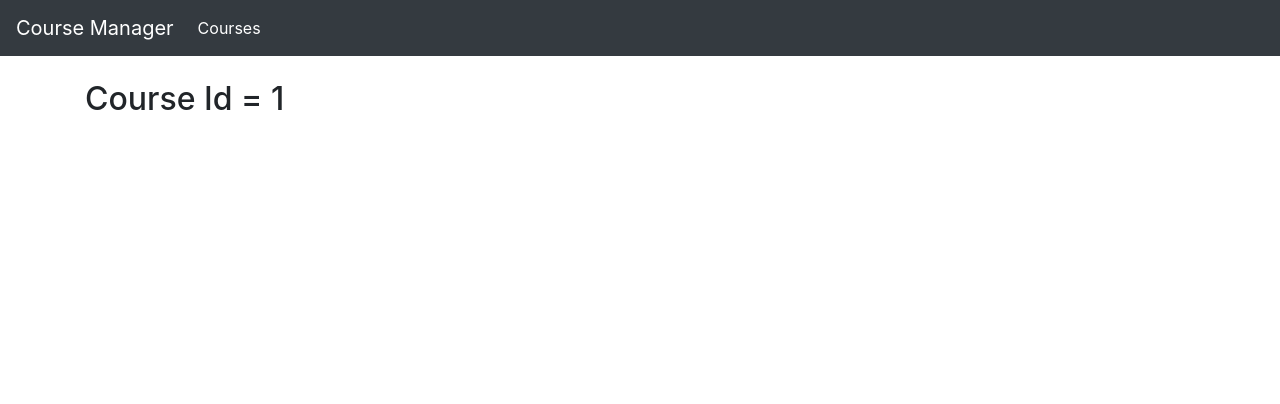
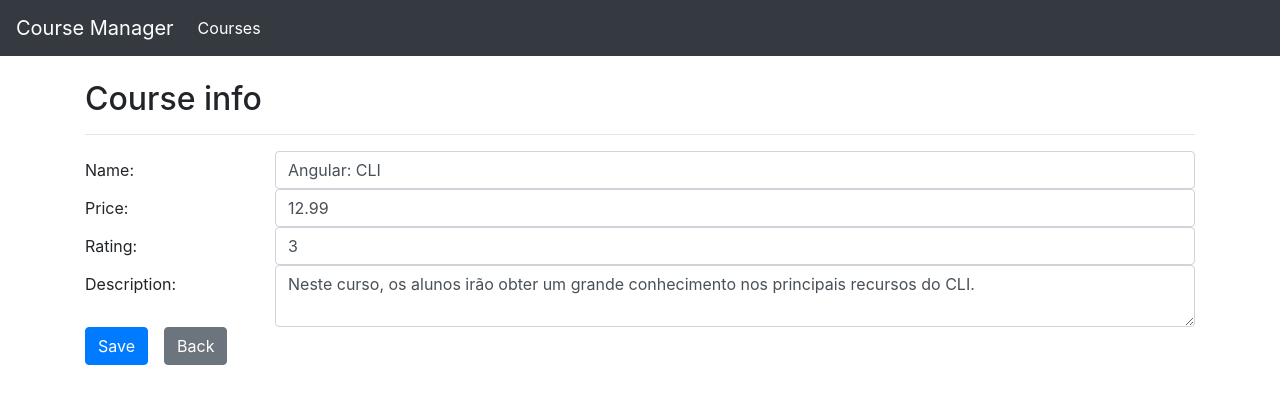
Before and after one commit to marcoamolinaro/course-manager-angular, an Angular app: page /courses/info/1 in a window 1280 px wide. Shown: the top 404 px of the page. Built offline with nearby package versions, Linux system fonts and the light colour scheme.

Commit message:
Criando form course-info

```diff
--- a/src/app/courses/course-info.component.html
+++ b/src/app/courses/course-info.component.html
@@ -1 +1,75 @@
-<h2>Course Id = {{ courseId }}</h2>
+<h2>Course info</h2>
+
+<hr/>
+
+<form #courseForm="ngForm">
+    <div class="from-group row">
+        <label class="col-sm-2 col-form-label">Name: </label>
+        <div class="col-sm-10">
+            <input
+                [(ngModel)]="course.name"
+                name="name" required
+                #courseName="ngModel"
+                [ngClass]="{'is-invalid': courseName.invalid}"
+                class="form-control"
+            >
+            <div class="invalid-feedback">
+                <span>Course name is required</span>
+            </div>
+        </div>
+    </div>
+
+    <div class="from-group row">
+        <label class="col-sm-2 col-form-label">Price: </label>
+        <div class="col-sm-10">
+            <input
+                [(ngModel)]="course.price"
+                name="price" required
+                #coursePrice="ngModel"
+                type="number"
+                [ngClass]="{'is-invalid': coursePrice.invalid}"
+                class="form-control"
+            >
+            <div class="invalid-feedback">
+                <span>Course price is required</span>
+            </div>
+        </div>
+    </div>
+
+    <div class="from-group row">
+        <label class="col-sm-2 col-form-label">Rating: </label>
+        <div class="col-sm-10">
+            <input
+                [(ngModel)]="course.rating"
+                name="rating" required
+                #courseRating="ngModel"
+                type="number"
+                [ngClass]="{'is-invalid': courseRating.invalid}"
+                class="form-control"
+            >
+            <div class="invalid-feedback">
+                <span>Course rating is required</span>
+            </div>
+        </div>
+    </div>
+
+    <div class="from-group row">
+        <label class="col-sm-2 col-form-label">Description: </label>
+        <div class="col-sm-10">
+            <textarea
+                [(ngModel)]="course.description"
+                name="description" required
+                #courseDescription="ngModel"
+                type="string"
+                [ngClass]="{'is-invalid': courseDescription.invalid}"
+                class="form-control"
+            ></textarea>
+            <div class="invalid-feedback">
+                <span>Course description is required</span>
+            </div>
+        </div>
+    </div>
+
+    <button [disabled]="courseForm.invalid" (click)="save()" class="btn btn-primary mr-3">Save</button>
+    <button [routerLink]="'/courses'" class="btn btn-secondary">Back</button>
+</form>
--- a/src/app/courses/course-info.component.ts
+++ b/src/app/courses/course-info.component.ts
@@ -1,16 +1,24 @@
 import { Component, OnInit } from "@angular/core";
 import { ActivatedRoute } from "@angular/router";
+import { CourseService } from "./course.service";
+import { Course } from './course'
 
 @Component({
     templateUrl: './course-info.component.html',
 })
 export class CourseInfoComponent implements OnInit {
 
-    courseId: number;
+    course: Course;
 
-    constructor(private activateRoute: ActivatedRoute) {}
+    constructor(private activateRoute: ActivatedRoute, private courseServive: CourseService) {}
 
     ngOnInit(): void {
-        this.courseId = +this.activateRoute.snapshot.paramMap.get('id');
+        this.course =
+            this.courseServive.retrieveById(
+                +this.activateRoute.snapshot.paramMap.get('id'));
+    }
+
+    save(): void {
+        this.courseServive.save(this.course);
     }
 }
--- a/src/app/courses/course.service.ts
+++ b/src/app/courses/course.service.ts
@@ -7,6 +7,17 @@ import { Injectable } from "@angular/core";
 export class CourseService {
     retrieveAll(): Course[] {
         return COURSES;
+    }
+
+    retrieveById(id: number): Course {
+        return COURSES.find((courseIterator: Course) => courseIterator.id === id);
+    }
+
+    save(course: Course): void {
+        if (course.id) {
+            const index = COURSES.findIndex((courseIterator: Course) => courseIterator.id === course.id);
+            COURSES[index]=course;
+        }
     }
 }
 
```
